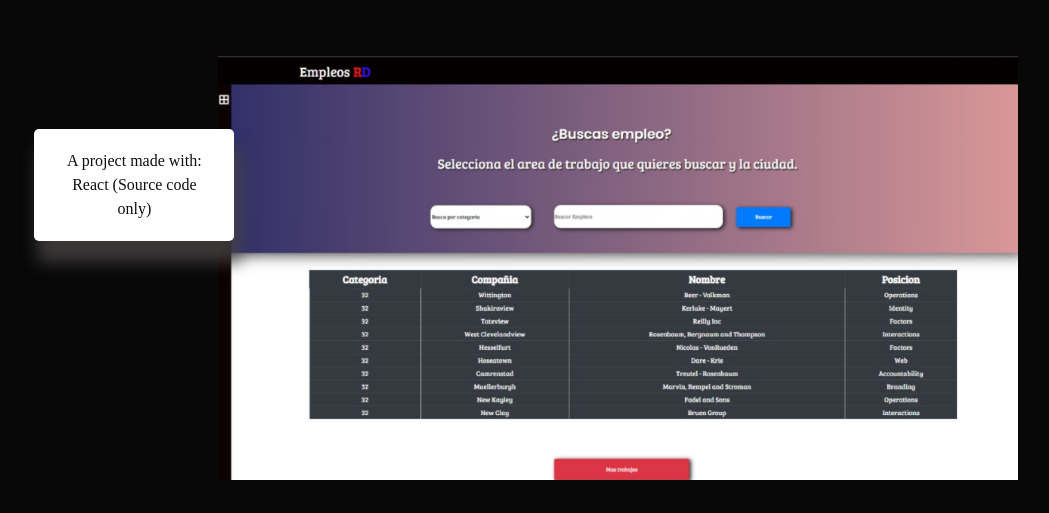
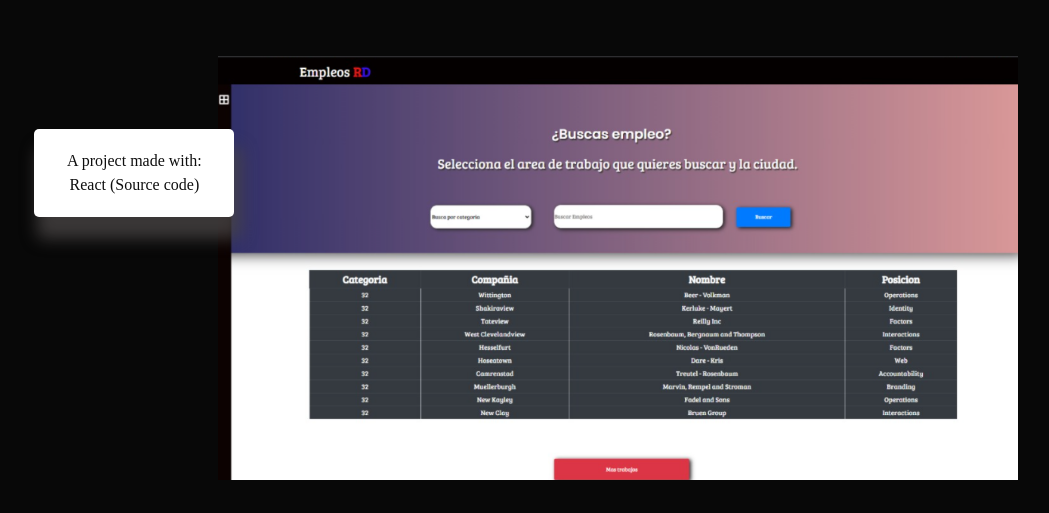
Before and after one commit to IndianaLora/BaddaPhoenix, a website built with Parcel: page index.html in a window 1280 px wide. Shown: the part 1440-1953 px from the top of the page, without its empty margins (89-1138 px from the left). Built offline with nearby package versions, Linux system fonts and the light colour scheme; files whose address does not match are found by name.

Commit message:
Update index.html

```diff
--- a/index.html
+++ b/index.html
@@ -54,7 +54,7 @@
     <h2 id="proyect-header"></h2>
     <div id="proyect-bolsa" class="proyects">
         <div class="card-index">
-          A project made with: React (Source code only)
+          A project made with: React (Source code)
         </div>
     </div>
     <div id="proyect-Af" class="proyects">
```
